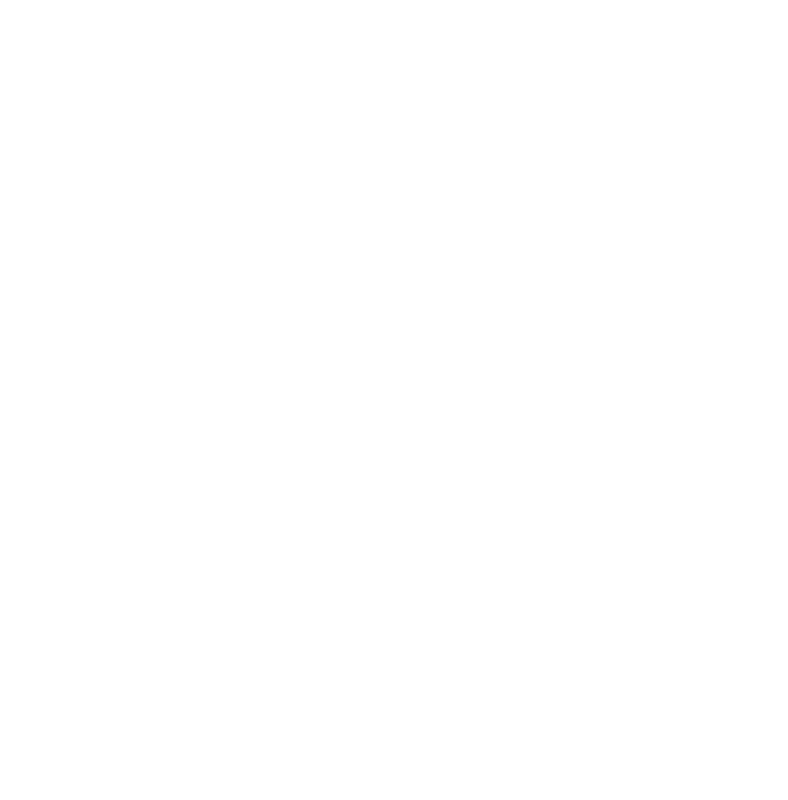
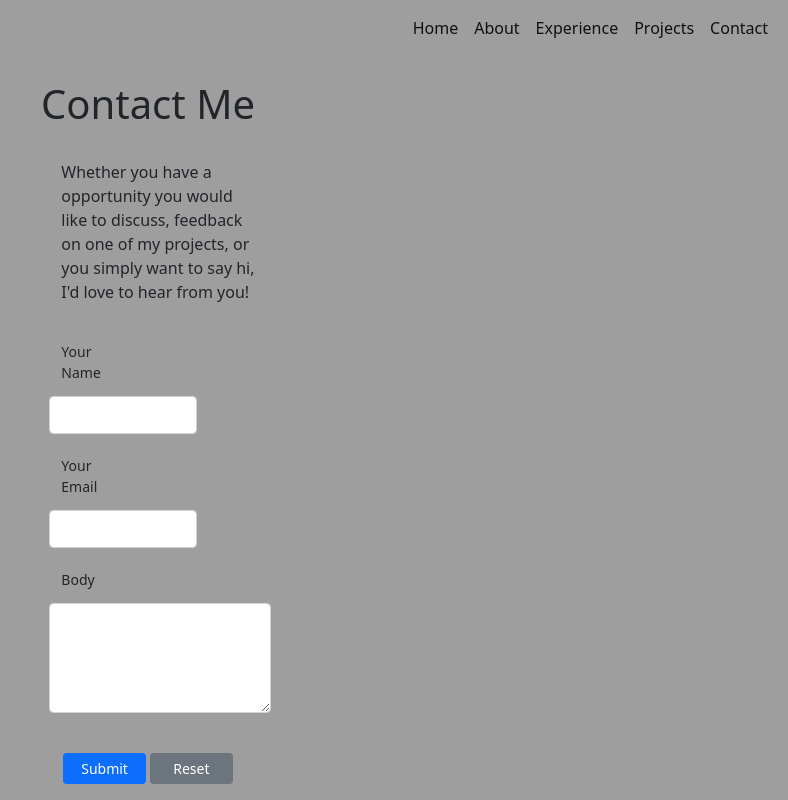
Before and after one commit to gleason9113/gleason9113.github.io, a plain HTML site: page contact.html in a window 1280 px wide. Shown: the whole page, without its empty margins (492-1280 px from the left). Drawn offline with nearby package versions, Linux system fonts and the light colour scheme.

Commit message:
Contact form created. Still needs alignment, not thrilled with color scheme.

```diff
--- a/contact.html
+++ b/contact.html
@@ -0,0 +1,63 @@
+<!DOCTYPE html>
+<html lang="en">
+  <head>
+    <meta charset="UTF-8" />
+    <meta name="viewport" content="width=device-width, initial-scale=1.0" />
+    <link rel="shortcut icon" href="#">
+    <title>Ariel</title>
+    <link rel="stylesheet" href="https://cdn.jsdelivr.net/npm/bootstrap@5.0.2/dist/css/bootstrap.min.css"/>
+  </head>
+<body style="background-color: #9e9e9e">
+    <nav class="navbar navbar-expand-md navbar-light" style="background-color: #9e9e9e">
+        <div class="container-fluid">
+            <button class="navbar-toggler" type="button" data-bs-toggle="collapse" data-bs-target="#navbarSupportedContent" aria-controls="navbarSupportedContent" aria-expanded="" aria-label="Toggle navigation">
+                <span class="navbar-toggler-icon"></span>
+            </button>
+            <div class="collapse navbar-collapse" id="navbarToggleExternalContent2">
+                <ul class="navbar-nav ms-auto mb-2 mb-lg-0">
+                    <li class="nav-item">
+                        <a class="nav-link active" aria-current="page" href="index.html">Home</a>
+                    </li>
+                    <li class="nav-item">
+                        <a class="nav-link active" aria-current="page" href="about.html">About</a>
+                    </li>
+                    <li class="nav-item">
+                        <a class="nav-link active" aria-current="page" href="experience.html">Experience</a>
+                    </li>
+                     <li class="nav-item">
+                        <a class="nav-link active" aria-current="page" href="projects.html">Projects</a>
+                    </li>
+                     <li class="nav-item">
+                        <a class="nav-link active" aria-current="page" href="contact.html">Contact</a>
+                    </li>
+                </ul>
+            </div>
+
+        </div>
+    </nav>
+    <div class="container w-25 mt-4 mx-auto rounded justify-content-center" style="background-color: #9e9e9e; width: 200px;">
+        <form class="align-items-center justify-content-center">
+            <h1 class="mt-3 mb-3 text-center">Contact Me</h1>
+            <div class="form-group row mb-3 w-75 offset-2">
+                <p class="mt-3 mb-3 col-12">
+                    Whether you have a opportunity you would like to discuss, feedback on one of my projects, or you simply want to say hi, I'd love to hear from you!
+                </p>
+            </div>
+                <div class="form-group row mb-3 w-50 offset-2">
+                    <label for="name" class="form-label col-sm-4 col-form-label-sm line">Your Name</label>
+                    <input type="text" class="form-control" id="contactname">
+                </div>
+                <div class="form-group row mb-3 w-50 offset-2">
+                    <label for="email" class="form-label col-sm-4 col-form-label-sm">Your Email</label>
+                    <input type="email" class="form-control  " id="contactemail">
+                </div>
+                <div class="form-group row mb-3 w-75 offset-2">
+                    <label for="message" class="form-label col-sm-4 col-form-label-sm">Body</label>
+                    <textarea class="form-control " id="msgbody" rows="4"></textarea>
+                </div>
+            <div class="form-group px-4 align-items-center text-center">
+            <input class="btn btn-primary btn-sm col-sm-4 col-xs-4 col-md-4 ml-2 mr-2 mt-4 mb-3" type="submit" value="Submit">
+            <input class="btn btn-secondary btn-sm col-sm-4 col-xs-4 col-md-4 ml-2 mr-2 mt-4 mb-3" type="reset" value="Reset">
+        </form>
+    </div>
+</body>
```
Also changed, not shown: experience.html (+38 -0 lines), index.html (+4 -0 lines), projects.html (added, +38 -0 lines).
